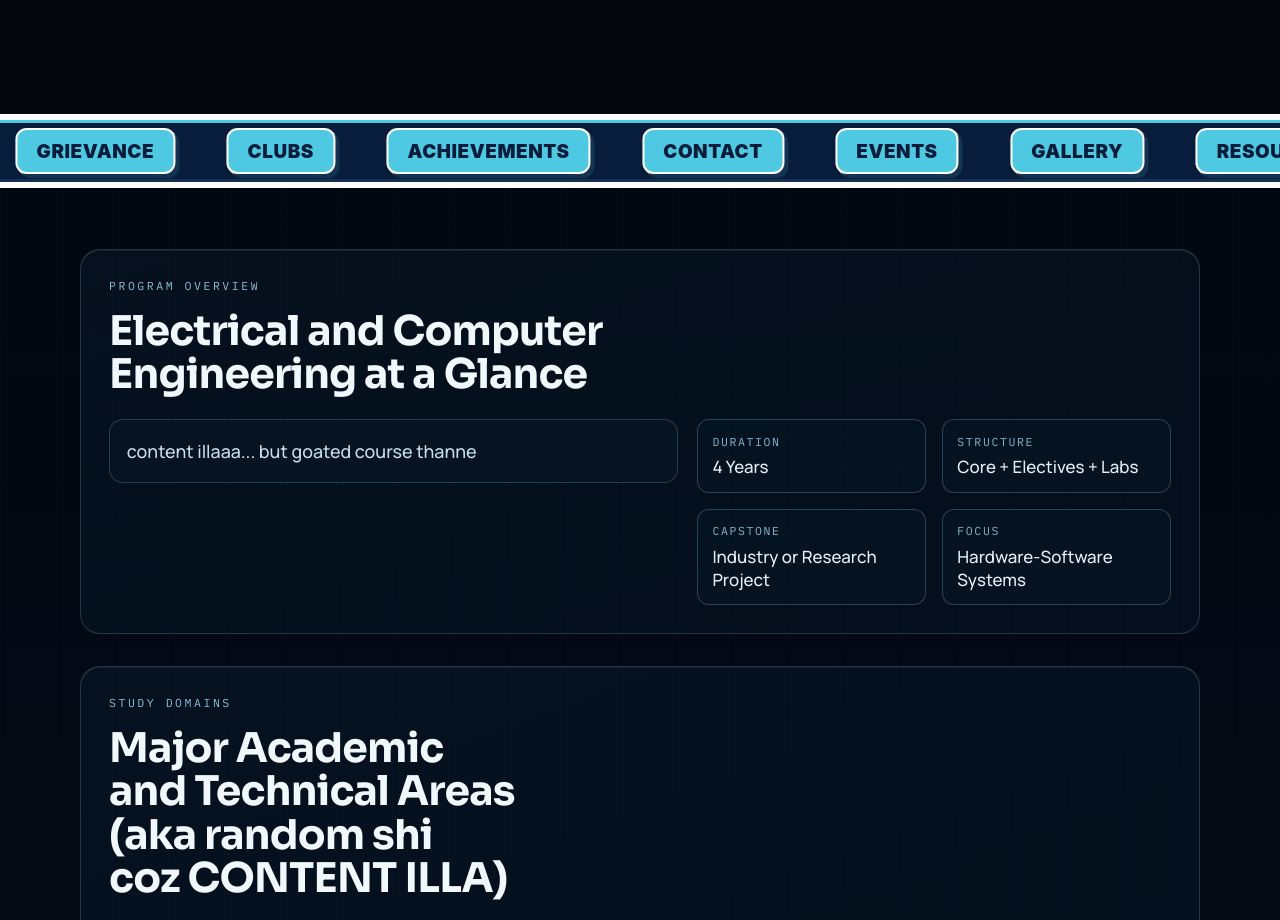
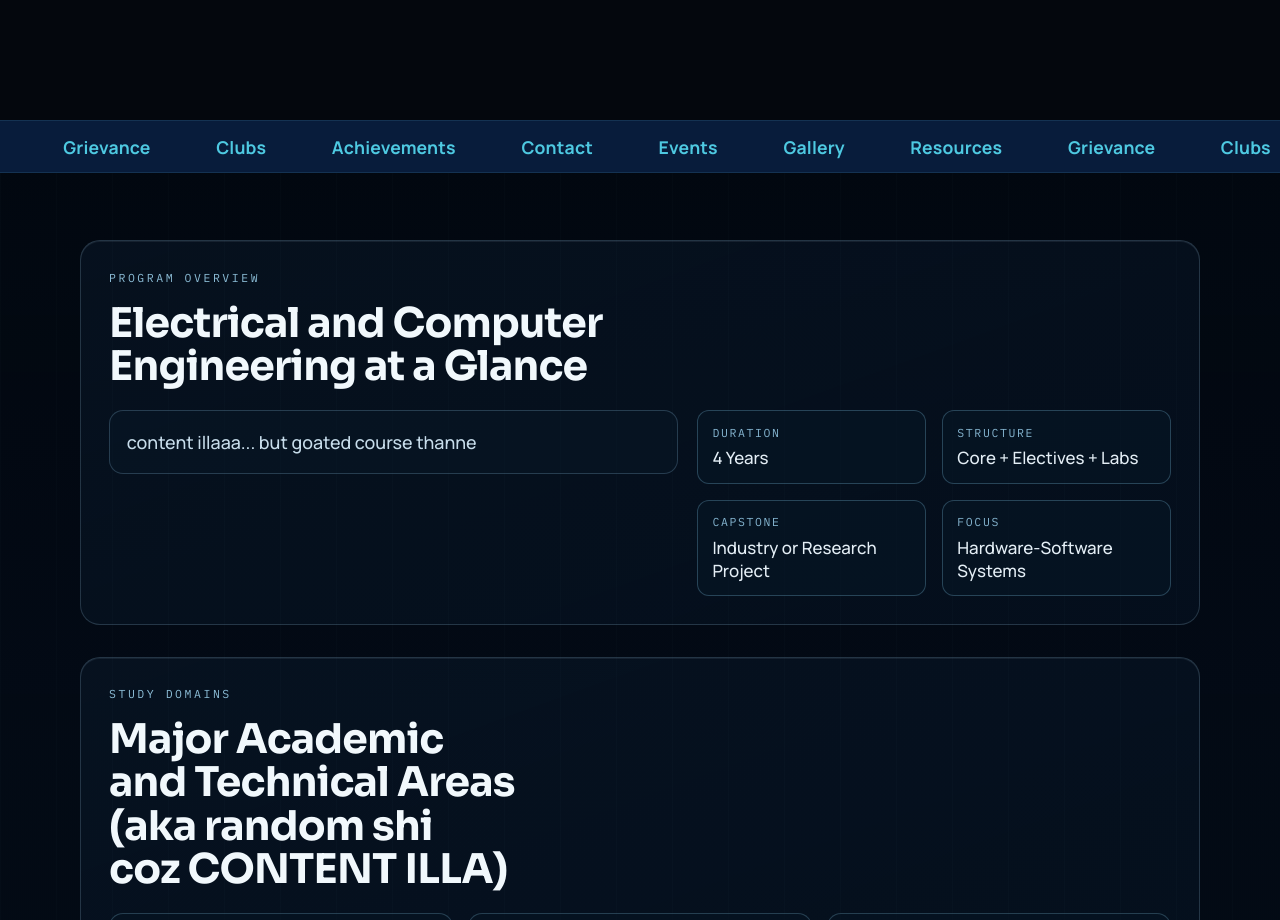
Before and after one commit to rohankishore/elweb, a React (Vite) app: page / in a window 1280 px wide. Shown: the part 2760-3680 px from the top of the page. Built offline with nearby package versions, Linux system fonts and the light colour scheme.

Commit message:
brutalist marquee

```diff
--- a/src/component/MarqueeLinks.css
+++ b/src/component/MarqueeLinks.css
@@ -1,12 +1,11 @@
 .marquee-outer {
   width: 100vw;
   background: #081c3b;
-  border-top: 3.5px solid #4ec9e1;
-  border-bottom: 3.5px solid #143252;
+  border-top: 1.5px solid #143252;
+  border-bottom: 1.5px solid #143252;
   overflow: hidden;
   position: relative;
   z-index: 10;
-  box-shadow: 0 6px 0 #fff, 0 -6px 0 #fff;
 }
 
 .marquee-inner {
@@ -14,7 +13,7 @@
   white-space: nowrap;
   overflow: hidden;
   position: relative;
-  height: 3.5rem;
+  height: 3.2rem;
   display: flex;
   align-items: center;
 }
@@ -22,36 +21,27 @@
 .marquee-track {
   display: flex;
   align-items: center;
-  animation: marquee-scroll 16s linear infinite;
-  gap: 2.8rem;
+  animation: marquee-scroll 18s linear infinite;
+  gap: 2.5rem;
 }
 
 .marquee-link {
-  color: #081c3b;
-  background: #4ec9e1;
-  font-family: 'Montserrat', 'Inter', 'Arial Black', Arial, sans-serif;
-  font-weight: 900;
-  font-size: 1.18rem;
-  letter-spacing: 0.03em;
+  color: #4ec9e1;
+  font-weight: 600;
+  font-size: 1.1rem;
+  letter-spacing: 0.01em;
   text-decoration: none;
-  padding: 0.6rem 1.2rem;
-  border-radius: 0.7rem;
-  border: 2.5px solid #fff;
-  box-shadow: 4px 4px 0 #143252, 2px 2px 0 #fff;
-  margin: 0 0.2rem;
-  transition: background 0.18s, color 0.18s, box-shadow 0.18s;
+  padding: 0.5rem 0.8rem;
+  border-radius: 0.5rem;
+  transition: background 0.18s, color 0.18s;
   position: relative;
   display: flex;
   align-items: center;
-  text-transform: uppercase;
 }
 
 .marquee-link:hover, .marquee-link:focus {
-  background: #fff;
-  color: #143252;
-  box-shadow: 6px 6px 0 #4ec9e1, 2px 2px 0 #fff;
-  outline: 2.5px dashed #143252;
-  outline-offset: 2px;
+  background: #143252;
+  color: #fff;
 }
 
 @keyframes marquee-scroll {
```
